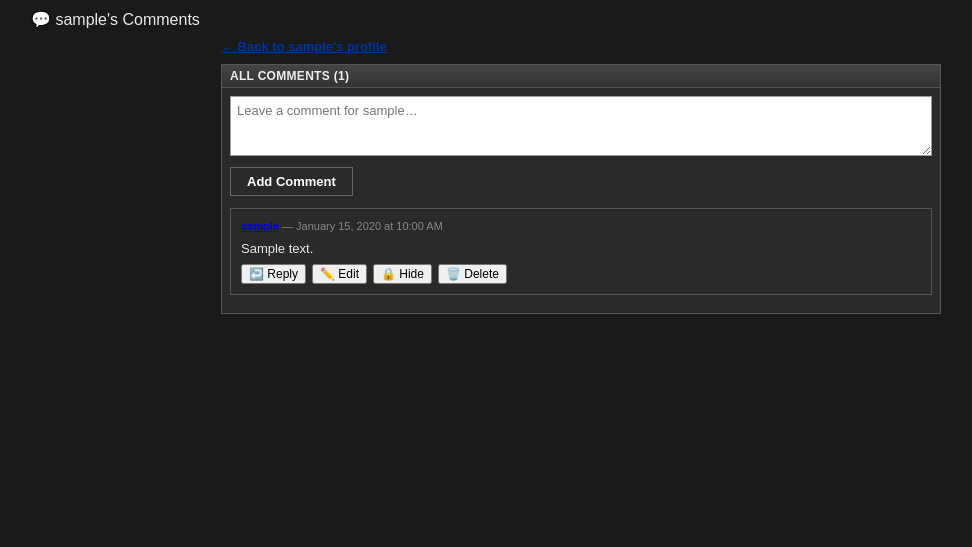
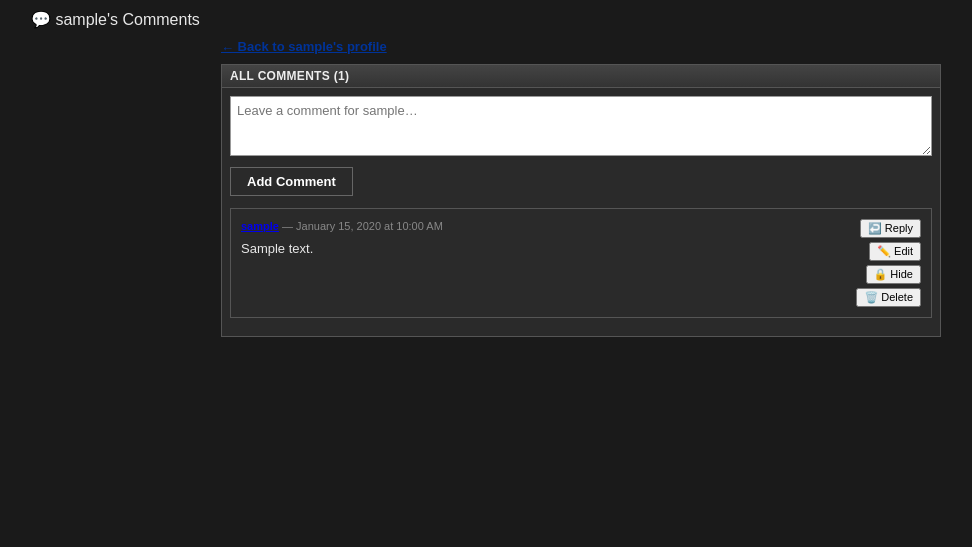
Before and after one commit to brickface082/millennial-space, a Flask app: page /profile/sample/comments in a window 1280 px wide. Shown: the part 57-604 px from the top of the page, without its empty margins (59-1031 px from the left). Run offline with Flask 3, Linux system fonts and the light colour scheme; a user stored in the database is signed in; tables that the repository leaves empty hold one stand-in row (values such as "Sample post"); data that the repository does not hold is empty; some libraries are stand-ins or nearby versions.

Commit message:
Move comment action buttons to the right of each comment

```diff
--- a/static/style.css
+++ b/static/style.css
@@ -1228,16 +1228,36 @@ body.dark-mode .ms-daily-inspiration-hide { color: #aaa; }
     word-break: break-word;
 }
 
+.comment-row {
+    display: flex;
+    gap: 12px;
+    align-items: flex-start;
+}
+
+.comment-main {
+    flex: 1;
+    min-width: 0;
+}
+
+.comment-main .post-body {
+    margin-bottom: 0;
+}
+
 .comment-actions {
     display: flex;
-    flex-wrap: wrap;
-    gap: 6px;
-    align-items: center;
-    margin-top: 4px;
+    flex-direction: column;
+    align-items: flex-end;
+    gap: 4px;
+    flex-shrink: 0;
+}
+
+.comment-actions form {
+    margin: 0;
 }
 
 .comment-actions .ms-link-btn {
-    font-size: 12px;
+    font-size: 11px;
+    white-space: nowrap;
 }
 
 .comment-reply {
--- a/templates/_comment_threads.html
+++ b/templates/_comment_threads.html
@@ -1,5 +1,7 @@
 {% for comment, replies in comment_threads %}
 <div class="post-card{% if comment.is_private %} comment-private{% endif %}">
+    <div class="comment-row">
+        <div class="comment-main">
             <p class="post-timestamp">
                 <strong><a href="{{ url_for('profile', username=comment.author.username) }}">{{ comment.author.username }}</a></strong>
                 — {{ comment.timestamp.strftime('%B %d, %Y at %I:%M %p') }}
@@ -8,22 +10,24 @@
                 {% endif %}
             </p>
             <div class="post-body" id="comment-body-{{ comment.id }}">{{ comment.body | bbcode }}</div>
+        </div>
+        {% if current_user.is_authenticated %}
         <div class="comment-actions">
-        {% if current_user.is_authenticated %}
             <button type="button" class="ms-link-btn comment-reply-btn" onclick="toggleReplyForm({{ comment.id }})">↩️ Reply</button>
-        {% endif %}
-        {% if current_user.is_authenticated and current_user.id == comment.author_id %}
+            {% if current_user.id == comment.author_id %}
             <button type="button" class="ms-link-btn" onclick="toggleEditForm({{ comment.id }})">✏️ Edit</button>
             {% endif %}
             {% if is_owner %}
-        <form method="POST" action="{{ url_for('toggle_comment_private', comment_id=comment.id) }}" style="display:inline;">
+            <form method="POST" action="{{ url_for('toggle_comment_private', comment_id=comment.id) }}">
                 <button type="submit" class="ms-link-btn">{% if comment.is_private %}👁️ Unhide{% else %}🔒 Hide{% endif %}</button>
             </form>
             {% endif %}
-        {% if current_user.is_authenticated and (is_owner or current_user.id == comment.author_id) %}
-        <form method="POST" action="{{ url_for('delete_comment', comment_id=comment.id) }}" style="display:inline;" onsubmit="return confirm('Delete this comment?');">
+            {% if is_owner or current_user.id == comment.author_id %}
+            <form method="POST" action="{{ url_for('delete_comment', comment_id=comment.id) }}" onsubmit="return confirm('Delete this comment?');">
                 <button type="submit" class="ms-link-btn danger">🗑️ Delete</button>
             </form>
+            {% endif %}
+        </div>
         {% endif %}
     </div>
     {% if current_user.is_authenticated and current_user.id == comment.author_id %}
@@ -42,6 +46,8 @@
 
     {% for reply in replies %}
     <div class="comment-reply{% if reply.is_private %} comment-private{% endif %}">
+        <div class="comment-row">
+            <div class="comment-main">
                 <p class="post-timestamp">
                     <strong><a href="{{ url_for('profile', username=reply.author.username) }}">{{ reply.author.username }}</a></strong>
                     — {{ reply.timestamp.strftime('%B %d, %Y at %I:%M %p') }}
@@ -50,22 +56,24 @@
                     {% endif %}
                 </p>
                 <div class="post-body" id="comment-body-{{ reply.id }}">{{ reply.body | bbcode }}</div>
+            </div>
+            {% if current_user.is_authenticated %}
             <div class="comment-actions">
-            {% if current_user.is_authenticated %}
                 <button type="button" class="ms-link-btn comment-reply-btn" onclick="toggleReplyForm({{ reply.id }})">↩️ Reply</button>
-            {% endif %}
-            {% if current_user.is_authenticated and current_user.id == reply.author_id %}
+                {% if current_user.id == reply.author_id %}
                 <button type="button" class="ms-link-btn" onclick="toggleEditForm({{ reply.id }})">✏️ Edit</button>
                 {% endif %}
                 {% if is_owner %}
-            <form method="POST" action="{{ url_for('toggle_comment_private', comment_id=reply.id) }}" style="display:inline;">
+                <form method="POST" action="{{ url_for('toggle_comment_private', comment_id=reply.id) }}">
                     <button type="submit" class="ms-link-btn">{% if reply.is_private %}👁️ Unhide{% else %}🔒 Hide{% endif %}</button>
                 </form>
                 {% endif %}
-            {% if current_user.is_authenticated and (is_owner or current_user.id == reply.author_id) %}
-            <form method="POST" action="{{ url_for('delete_comment', comment_id=reply.id) }}" style="display:inline;" onsubmit="return confirm('Delete this reply?');">
+                {% if is_owner or current_user.id == reply.author_id %}
+                <form method="POST" action="{{ url_for('delete_comment', comment_id=reply.id) }}" onsubmit="return confirm('Delete this reply?');">
                     <button type="submit" class="ms-link-btn danger">🗑️ Delete</button>
                 </form>
+                {% endif %}
+            </div>
             {% endif %}
         </div>
         {% if current_user.is_authenticated and current_user.id == reply.author_id %}
```
Lines whose indentation alone changed are shown as unchanged.
